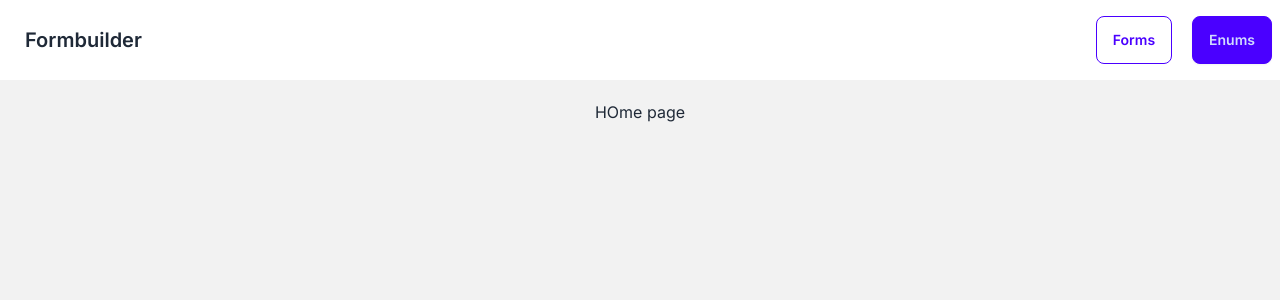
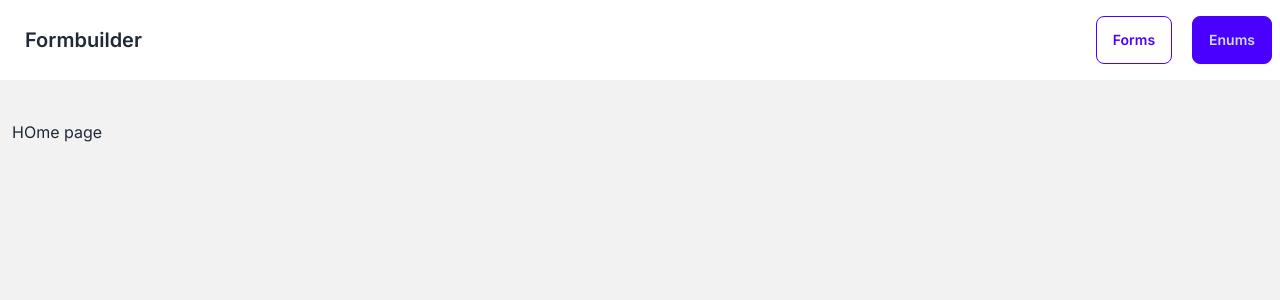
Before and after one commit to prem-jeet/formbuilder, a Next.js app: page / in a window 1280 px wide. Shown: the top 300 px of the page. Built offline with nearby package versions, Linux system fonts and the light colour scheme.

Commit message:
layout changes

```diff
--- a/app/layout.tsx
+++ b/app/layout.tsx
@@ -21,8 +21,8 @@ export default function RootLayout({
       <body className={inter.className}>
         <div className="min-h-screen bg-base-200">
           <Navbar />
-          <main className="flex flex-col items-center px-10 py-5">
-            {children}
+          <main className="flex py-10 ">
+            <div className="container px-3 mx-auto">{children}</div>
           </main>
         </div>
         <div>
```
